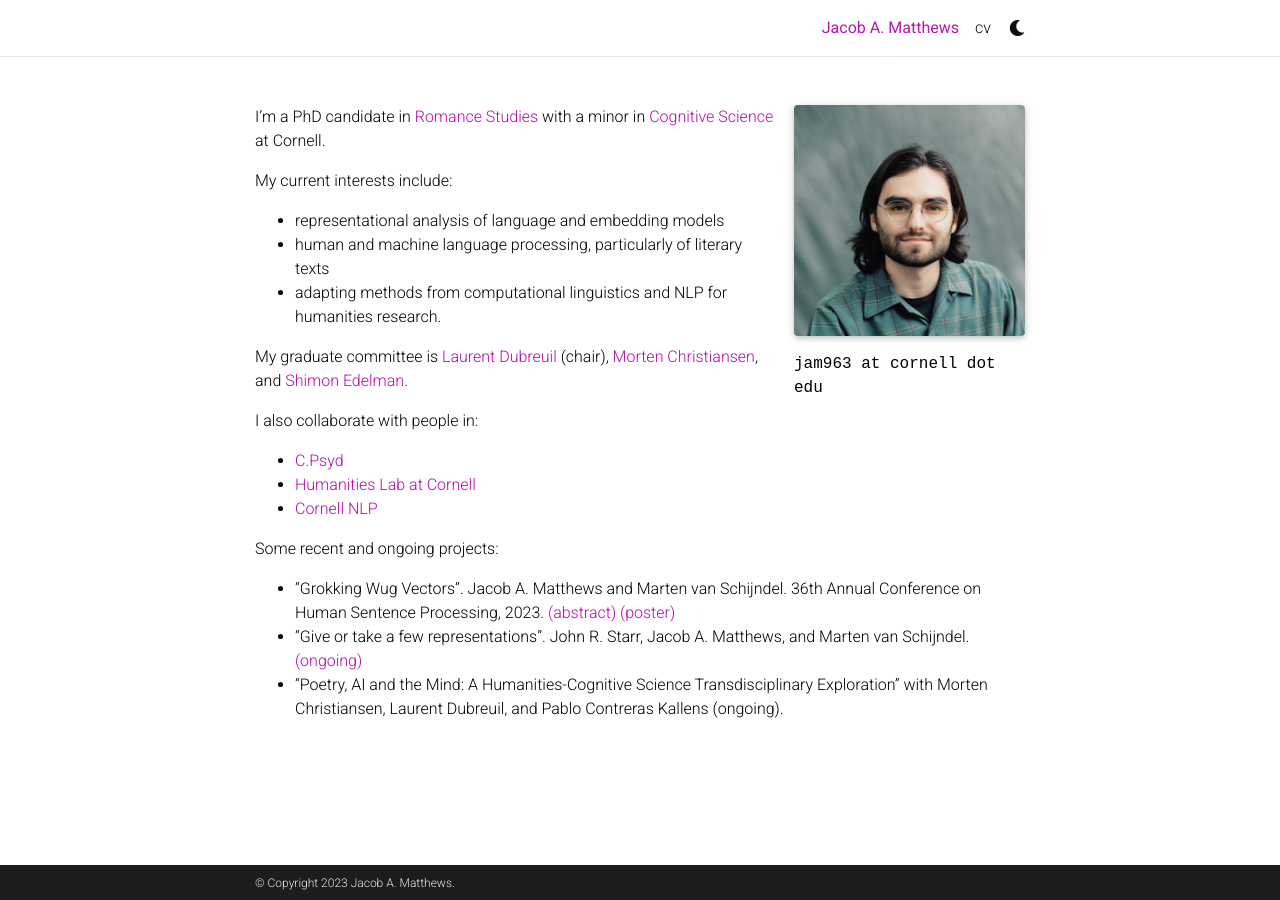
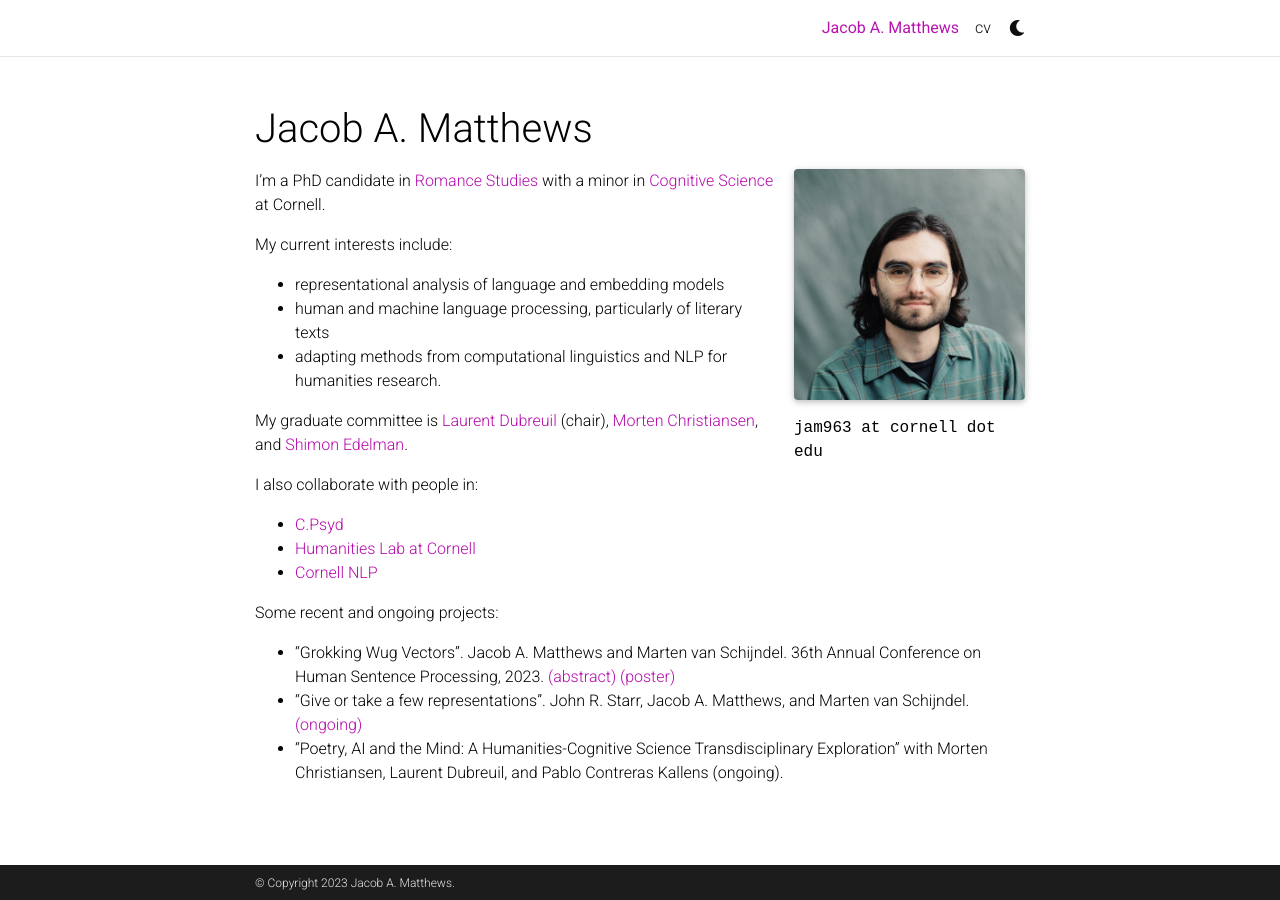
Before and after one commit to jam963/jam963.github.io, a Jekyll site: the page built from _pages/about.md, in a window 1280 px wide. Built offline with Jekyll 4.4.1, drawn with Linux system fonts in a browser that asks for light colours; full-size pictures stand in for the smaller copies a plugin makes; comment, search, counter and statistics services are not loaded; a style sheet for code colours, icons or effects is not loaded.

Commit message:
Update _config.yml

```diff
--- a/_config.yml
+++ b/_config.yml
@@ -2,7 +2,7 @@
 # Site settings
 # -----------------------------------------------------------------------------
 
-title: # the website title (if blank, full name will be used instead)
+title: Jacob A. Matthews # the website title (if blank, full name will be used instead)
 first_name: Jacob
 middle_name: A.
 last_name: Matthews
```
